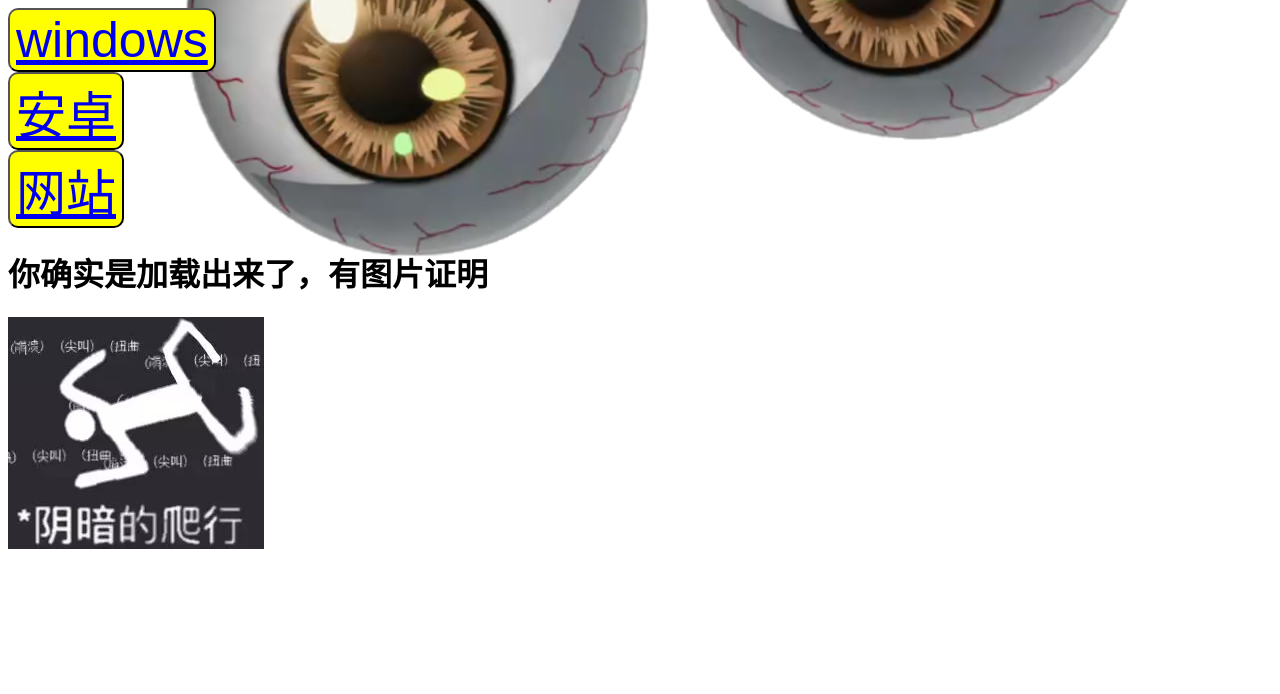
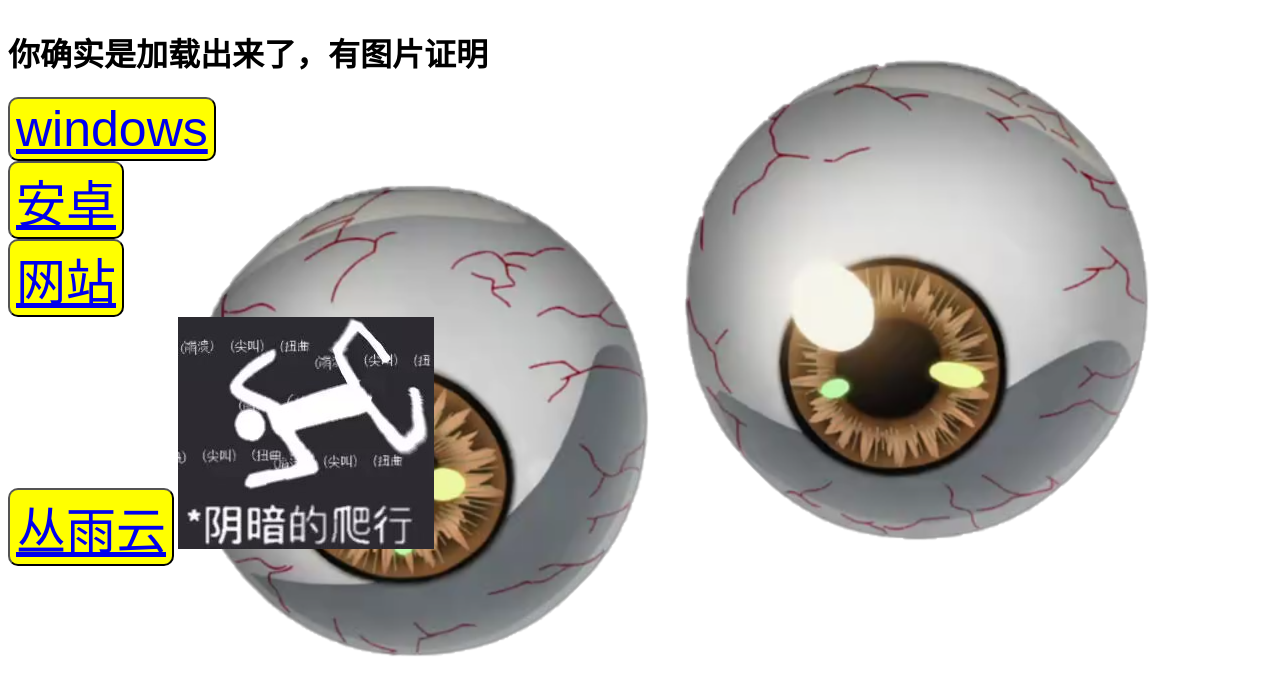
Before and after one commit to 965cc/xltm_2.github.io, a plain HTML site: page index.html in a window 1280 px wide. Drawn offline with Linux system fonts and the light colour scheme.

Commit message:
Add files via upload

```diff
--- a/index.html
+++ b/index.html
@@ -2,14 +2,16 @@
 <html>
 <head>
     <meta charset="utf-8">
-		<title></title>
+    <title>一般出现左上角</title>
     <link rel="stylesheet" href="xltm.css">
+	<meta name="viewport" content="width=device-width, initial-scale=1.0, minimum-scale=0.5, maximum-scale=2.0, user-scalable=yes">
 </head>
 <body>
-			<button type="button"><a href="https://www.tahjhd10.com/windows/letsvpn-latest.exe">windows</a></button></br>
-			<button type="button"><a href="https://www.tahjhd10.com/android/letsvpn-latest.apk">安卓</a></button></br>
-			<button type="button"><a href="https://www.pafcaw.com/">网站</a></button>
+    <h1>你确实是加载出来了，有图片证明</h1>
+    <button type="button"><a href="https://www.tahjhd10.com/windows/letsvpn-latest.exe">windows</a></button><br>
+    <button type="button"><a href="https://www.tahjhd10.com/android/letsvpn-latest.apk">安卓</a></button><br>
+    <button type="button"><a href="https://www.pafcaw.com/">网站</a></button><br>
+    <button type="button"><a href="https://exciting.congyusub.top/sub/69a89631534d807c/clash">丛雨云</a></button>
+    <img src="b57f3b67b97b0dd9438338f6e99fc7b7.jpg" alt="链接在上面">
 </body>
-	<h1>你确实是加载出来了，有图片证明</h1>
-	<img src="b57f3b67b97b0dd9438338f6e99fc7b7.jpg" alt="链接在上面">
 </html>
--- a/xltm.css
+++ b/xltm.css
@@ -26,15 +26,15 @@ body {
     background-size: cover;
     background-position: center;
     background-repeat: no-repeat;
-   background-attachment: scroll;
-	  clip-path: polygon(0 100%, 100% 100%, 100% 100%, 0 100%); /* 初始状态，背景图完全隐藏 */
+    background-attachment: fixed; /* 背景图片在滚动时保持固定位置 */
+    clip-path: circle(0 at center);
     animation: donghua 2s forwards;
 }
 @keyframes donghua {
     from {
-      clip-path: polygon(0 100%, 100% 100%, 100% 100%, 0 100%); /* 开始时背景图完全不可见 */
+        clip-path: circle(0 at center);
     }
     to {
-      clip-path: polygon(0 0, 100% 0, 100% 100%, 0 100%); /* 结束时背景图完全可见 */
+        clip-path: circle(100% at center);
     }
 }
```
Lines whose indentation alone changed are shown as unchanged.
